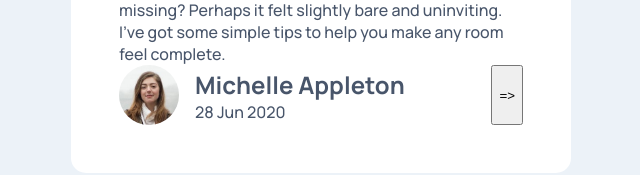
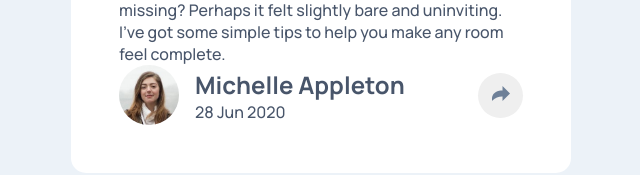
Before and after one commit to cacosted/article-preview, a website: page index.html in a window 1280 px wide. Shown: the part 609-784 px from the top of the page, without its empty margins (319-959 px from the left). Drawn offline with Linux system fonts and the light colour scheme.

Commit message:
Added btn styles

```diff
--- a/index.html
+++ b/index.html
@@ -40,7 +40,11 @@
               <p>28 Jun 2020</p>
             </div>
           </div>
-          <button id="btn__share" type="button">=></button>
+
+          <button id="btn-share" class="btn btn--share" type="button">
+            <img class="btn__img" src="./images/icon-share.svg">
+          </button>
+
           <div class="contacts">
             <p class="contacts-title">share</p>
             <i>Facebook</i>
--- /dev/null
+++ b/styles/btn.styl
@@ -0,0 +1,11 @@
+.btn
+
+  &--share
+    border: none
+    padding: 0
+    aspect-ratio: 1
+    width: 45px
+    border-radius: 100%
+
+  &__img
+    width: 40%
--- a/styles/card.styl
+++ b/styles/card.styl
@@ -13,6 +13,7 @@
   &__footer
     display: flex
     justify-content: space-between
+    align-items: center
 
   &__author
     display: flex
--- a/styles/main.styl
+++ b/styles/main.styl
@@ -7,6 +7,6 @@
   place-items: center
 
 @require 'card.styl'
-
+@require 'btn.styl'
 .contacts
   display: none
```
Also changed, not shown: public/main.css.
